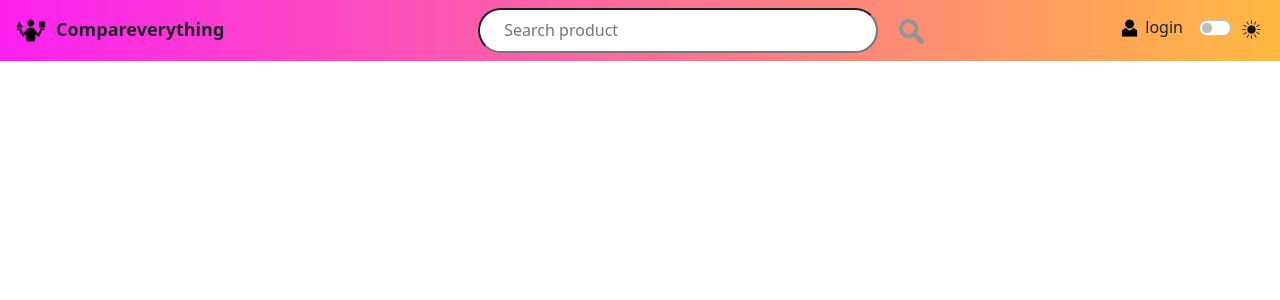
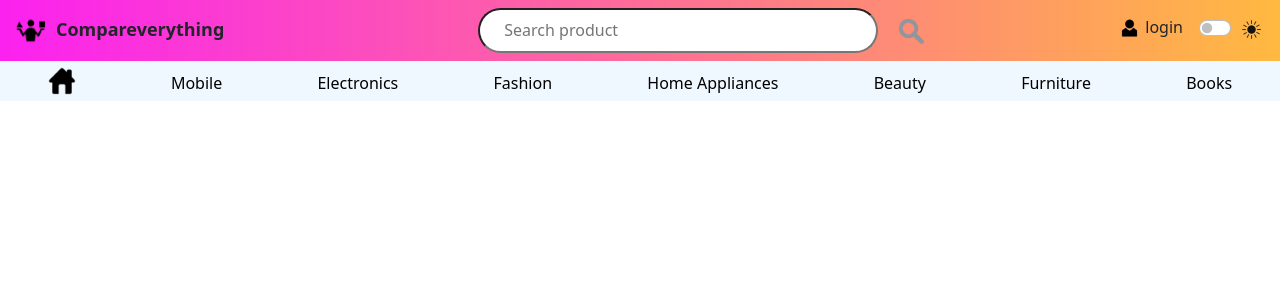
Before and after one commit to Harsh-007-max/Compareverything, a React (Create React App) app: page / in a window 1280 px wide. Shown: the top 300 px of the page. Built offline with nearby package versions, Linux system fonts and the light colour scheme.

Commit message:
Menu Bar added

```diff
--- /dev/null
+++ b/src/components/CSS/MenuBar.css
@@ -0,0 +1,28 @@
+.size{
+    height: 40px;
+    width:100%;
+}
+.background-light{
+    background-color: aliceblue;
+    /* aliceblue f0f5ff*/
+}
+.background-dark{
+    background-color: #05355c;
+}
+.Linkelem{
+    text-decoration: none;
+    /* color:black; */
+    margin:2px 0px 2px 0px;
+
+}
+.Linkelem:hover{
+    background-color: #e0e9e0;
+    color:black;
+    padding:0px 5px 0px 5px;
+}
+.textw{
+    color:white;
+}
+.textb{
+    color:black;
+}
--- a/src/components/Home.js
+++ b/src/components/Home.js
@@ -1,9 +1,11 @@
 import React from 'react'
 import Searchbar from './Searchbar';
+import MenuBar from './MenuBar';
 export default function Home(props) {
   return (
     <div>
         <Searchbar title="Compareverything" toggleMode={props.toggleMode} mode={props.mode}/>
+        <MenuBar mode ={props.mode} toggleMode={props.toggleMode}/>
     </div>
   )
 }
--- /dev/null
+++ b/src/components/MenuBar.js
@@ -0,0 +1,40 @@
+import React from 'react'
+import "./CSS/MenuBar.css";
+import {Link} from "react-router-dom";
+import logoHomeWhite from "./logo/home-icon-white.png";
+import logoHomeDark from "./logo/Home-icon-black.png";
+
+export default function MenuBar(props) {
+  return (
+    <>
+        <nav className="nav ">
+            <div className={`d-flex size ${props.mode==='light'?'background-light':'background-dark'} ${props.mode ==='light'?'textb':'textw'}`}>
+                <Link to={`/`} className={`d-flex Linkelem mx-auto  pt-1 pb-1`}>
+                <img className='logo-Home' src={props.mode==='light'?logoHomeDark:logoHomeWhite} alt=""/>
+                </Link>
+                <Link to={`/Mobile`} className={`d-flex Linkelem mx-auto pt-2 pb-2 ${props.mode ==='light'?'textb':'textw'}`}>
+                    Mobile
+                </Link>
+                <Link to={`/Electronics`} className={`d-flex Linkelem mx-auto pt-2 pb-2 ${props.mode ==='light'?'textb':'textw'}`}>
+                    Electronics
+                </Link>
+                <Link to={`/Fashion`} className={`d-flex Linkelem mx-auto pt-2 pb-2 ${props.mode ==='light'?'textb':'textw'}`}>
+                    Fashion
+                </Link>
+                <Link to={`/HomeAppliances`} className={`d-flex Linkelem mx-auto pt-2 pb-2 ${props.mode ==='light'?'textb':'textw'}`}>
+                    Home Appliances
+                </Link>
+                <Link to={`/Beauty`} className={`d-flex Linkelem mx-auto pt-2 pb-2 ${props.mode ==='light'?'textb':'textw'}`}>
+                    Beauty
+                </Link>
+                <Link to={`/Furniture`} className={`d-flex Linkelem mx-auto pt-2 pb-2 ${props.mode ==='light'?'textb':'textw'}`}>
+                    Furniture
+                </Link>
+                <Link to={`/Books`} className={`d-flex Linkelem mx-auto pt-2 pb-2 ${props.mode ==='light'?'textb':'textw'}`}>
+                    Books
+                </Link>
+            </div>
+        </nav>
+    </>
+  )
+}
```
Also changed, not shown: src/components/logo/Home-icon-black.png (added), src/components/logo/home-icon-white.png (added).
